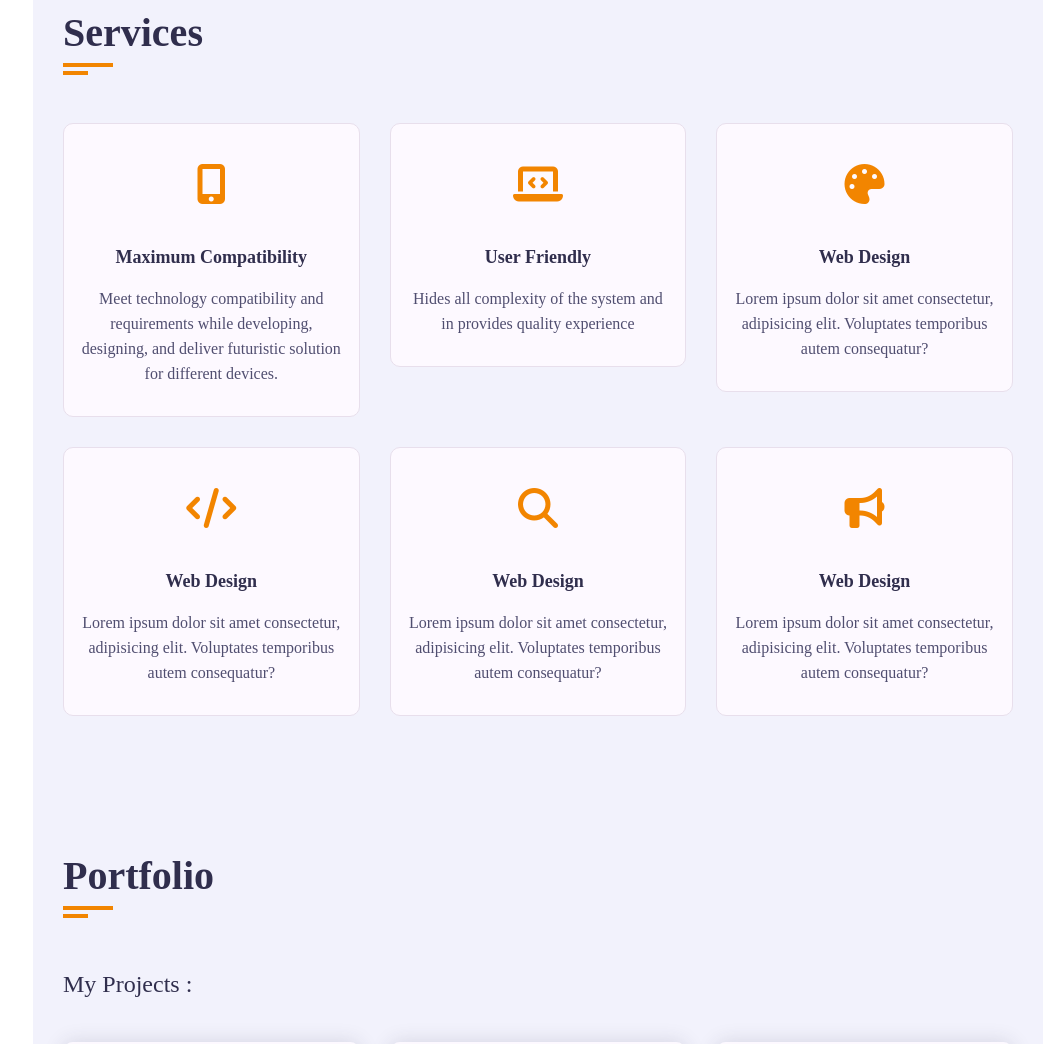
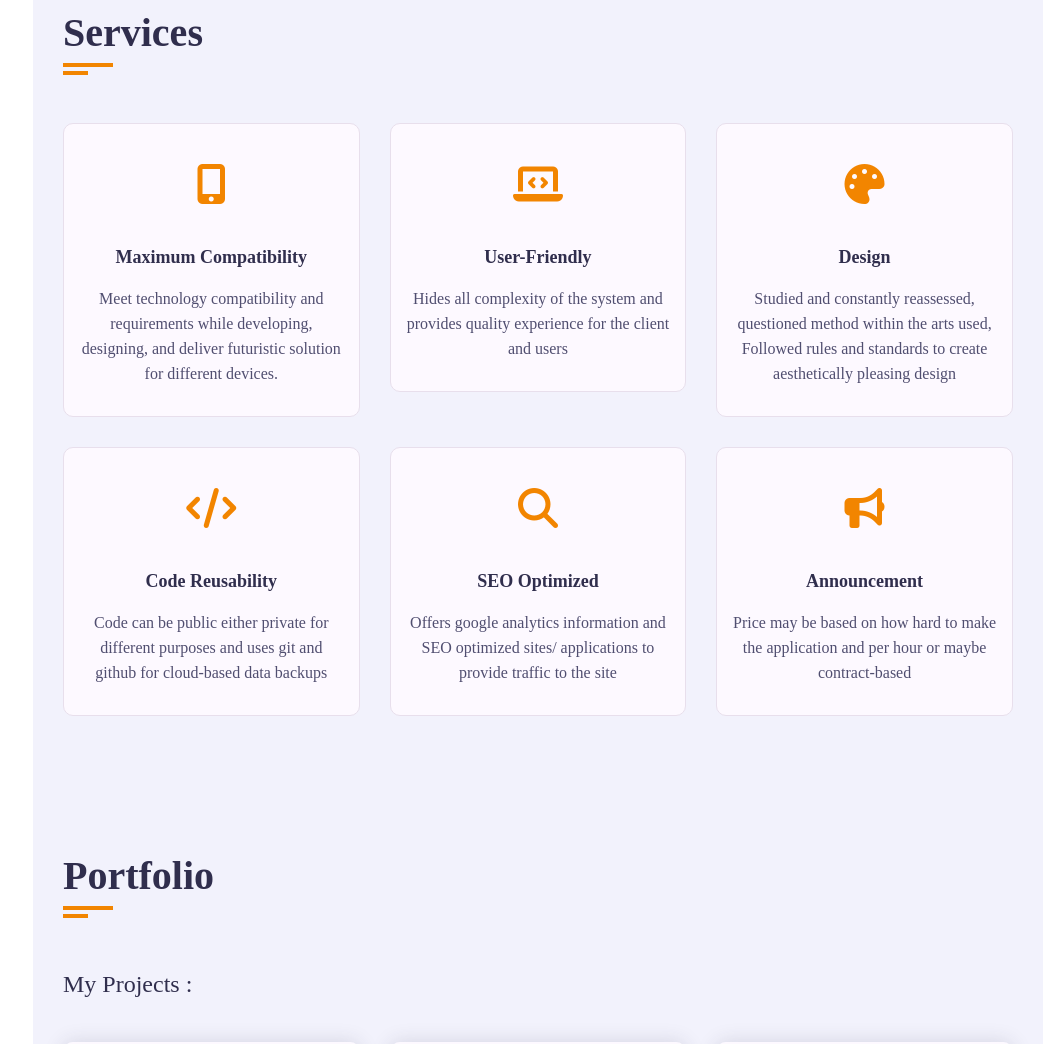
Before and after one commit to AKCcoding/Website_Portfolio, a plain HTML site: page index.html in a window 1280 px wide. Shown: the part 2166-3210 px from the top of the page, without its empty margins (237-1280 px from the left). Drawn offline with nearby package versions, Linux system fonts and the light colour scheme; a web font is replaced by a local one.

```diff
--- a/index.html
+++ b/index.html
@@ -48,7 +48,7 @@
                 <h3 class="my-profession">I'm a <span class ="typing">Web Designer</span></h3>
                 <p>I'm a Full-Stack Developer with experience with different programming languages, I can do both front-end and back-end development and provide outstanding output for my
                   clients.</p>
-                <a href="#contact" class="btn hire">Hire Me</a>
+                <a href="https://www.facebook.com/AKC0412/" class="btn hire">Hire Me</a>
               </div>
                 <div class="home-img padd-15">
                   <img src="me.jpg" alt="">
@@ -251,8 +251,8 @@
                   <div class="icon">
                     <i class="fa fa-laptop-code"></i>
                   </div>
-                  <h4>User Friendly</h4>
-                  <p>Hides all complexity of the system and in provides quality experience </p>
+                  <h4>User-Friendly</h4>
+                  <p>Hides all complexity of the system and provides quality experience for the client and users </p>
                 </div>
               </div>
               <!-- ===== Service Item End ===== -->
@@ -262,8 +262,8 @@
                   <div class="icon">
                     <i class="fa fa-palette"></i>
                   </div>
-                  <h4>Web Design</h4>
-                  <p>Lorem ipsum dolor sit amet consectetur, adipisicing elit. Voluptates temporibus autem consequatur?</p>
+                  <h4>Design</h4>
+                  <p>Studied and constantly reassessed, questioned method within the arts used, Followed rules and standards to create aesthetically pleasing design</p>
                 </div>
               </div>
               <!-- ===== Service Item End ===== -->
@@ -273,8 +273,8 @@
                   <div class="icon">
                     <i class="fa fa-code"></i>
                   </div>
-                  <h4>Web Design</h4>
-                  <p>Lorem ipsum dolor sit amet consectetur, adipisicing elit. Voluptates temporibus autem consequatur?</p>
+                  <h4>Code Reusability</h4>
+                  <p>Code can be public either private for different purposes and uses git and github for cloud-based data backups</p>
                 </div>
               </div>
               <!-- ===== Service Item End ===== -->
@@ -284,8 +284,8 @@
                   <div class="icon">
                     <i class="fa fa-search"></i>
                   </div>
-                  <h4>Web Design</h4>
-                  <p>Lorem ipsum dolor sit amet consectetur, adipisicing elit. Voluptates temporibus autem consequatur?</p>
+                  <h4>SEO Optimized</h4>
+                  <p>Offers google analytics information and SEO optimized sites/ applications to provide traffic to the site</p>
                 </div>
               </div>
               <!-- ===== Service Item End ===== -->
@@ -295,8 +295,8 @@
                   <div class="icon">
                     <i class="fa fa-bullhorn"></i>
                   </div>
-                  <h4>Web Design</h4>
-                  <p>Lorem ipsum dolor sit amet consectetur, adipisicing elit. Voluptates temporibus autem consequatur?</p>
+                  <h4>Announcement</h4>
+                  <p>Price may be based on how hard to make the application and per hour or maybe contract-based</p>
                 </div>
               </div>
               <!-- ===== Service Item End ===== -->
```
